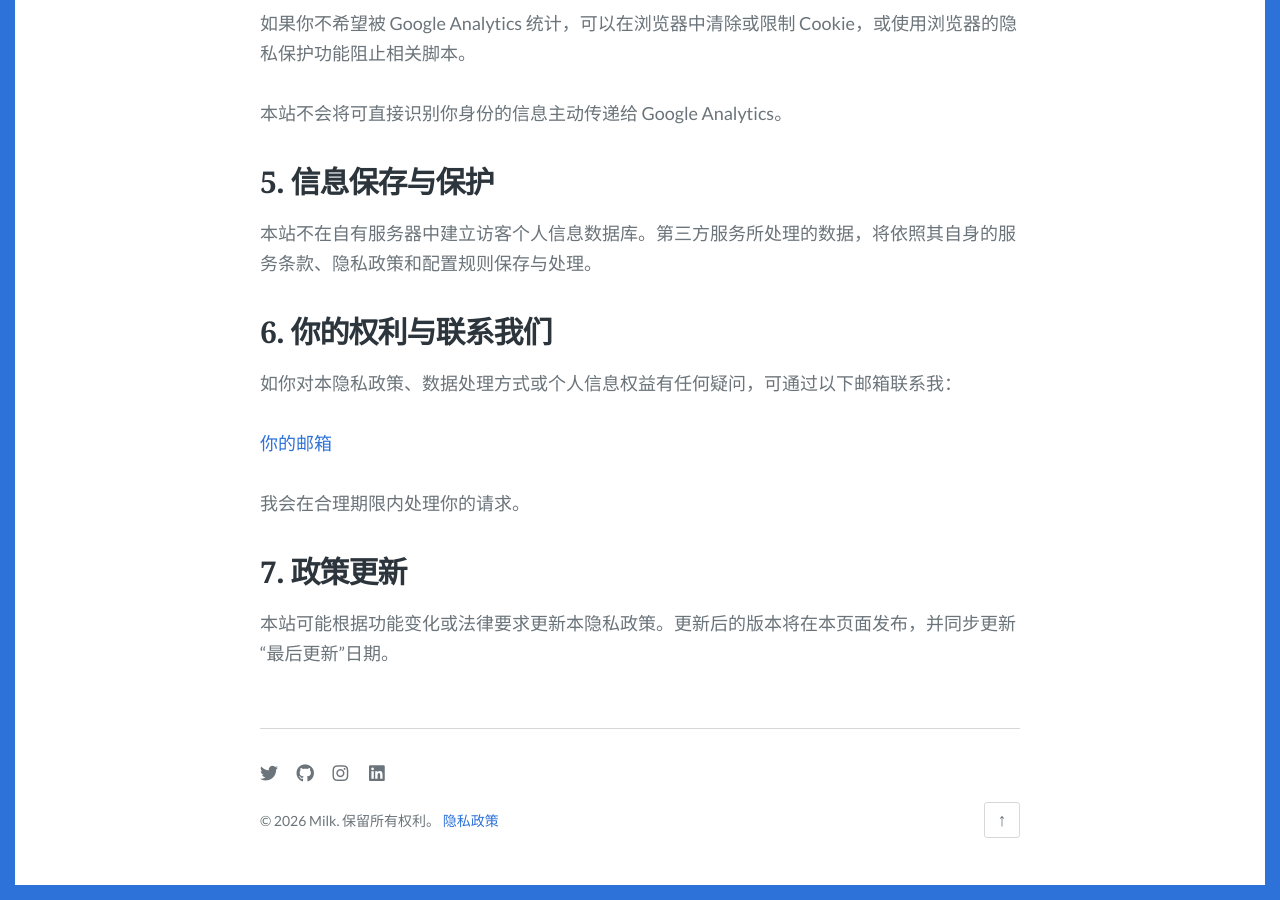
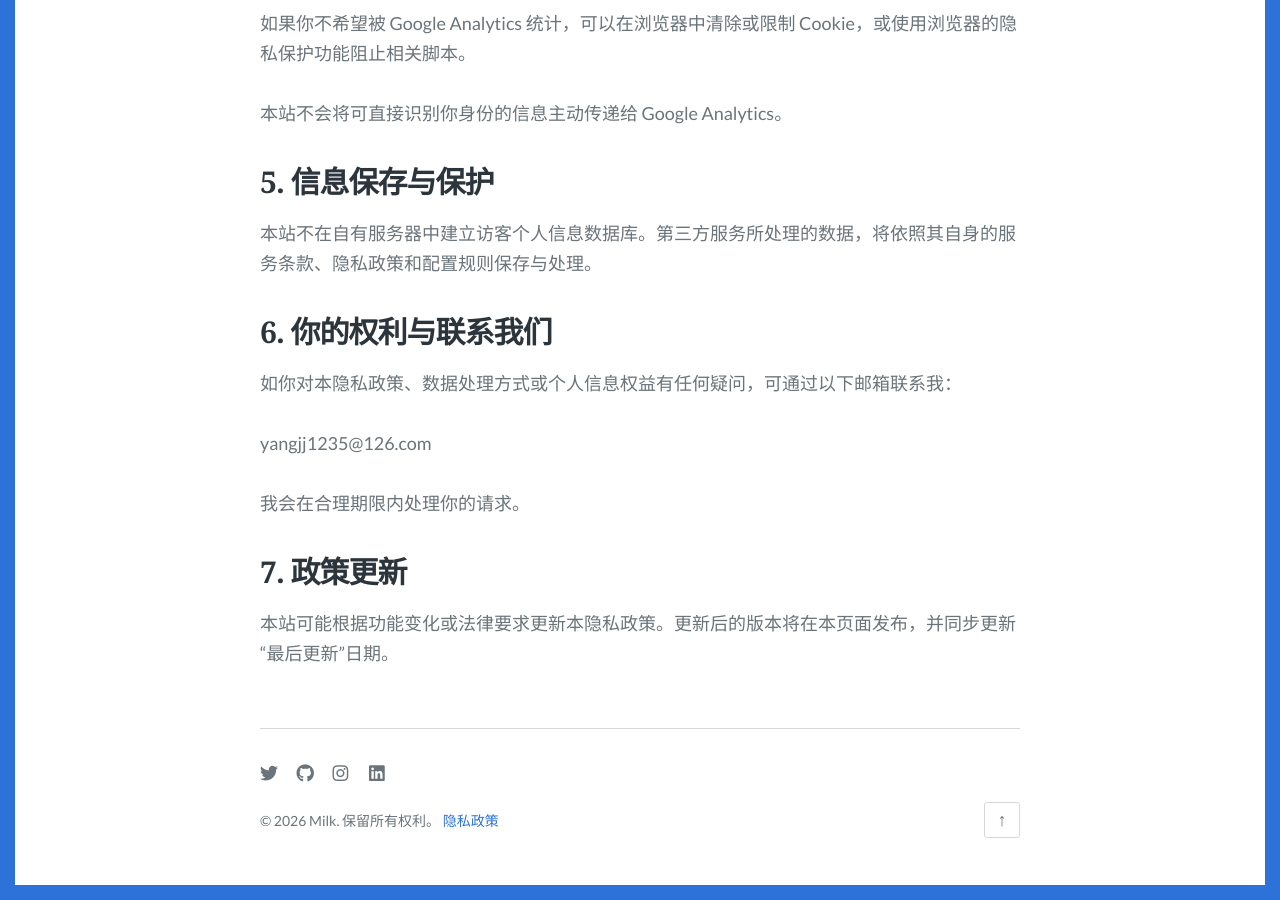
Before and after one commit to yangjj-iso/yangjj-iso.github.io, a Jekyll site: the page built from privacy.md, in a window 1280 px wide and 900 px high, scrolled down 1600 px. Built offline with Jekyll 4.4.1, drawn with Linux system fonts in a browser that asks for light colours; some web fonts are replaced.

Commit message:
Update privacy.md

```diff
--- a/privacy.md
+++ b/privacy.md
@@ -58,7 +58,7 @@ permalink: /privacy/
 
 如你对本隐私政策、数据处理方式或个人信息权益有任何疑问，可通过以下邮箱联系我：
 
-[你的邮箱](yangjj1235@126.com)
+yangjj1235@126.com
 
 我会在合理期限内处理你的请求。
 
```
